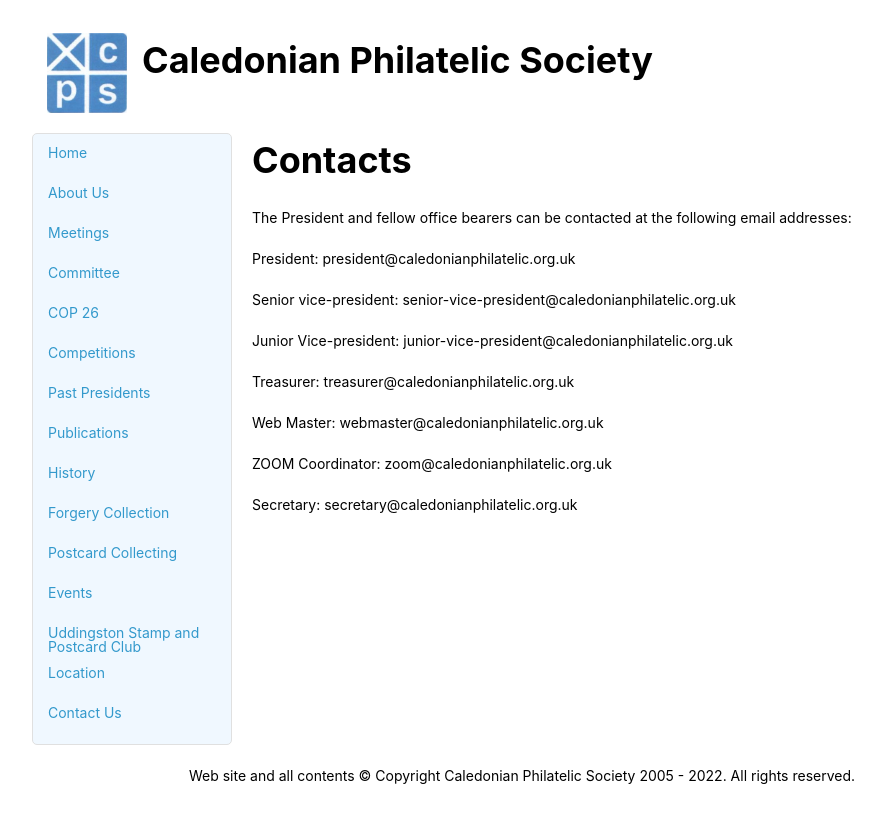
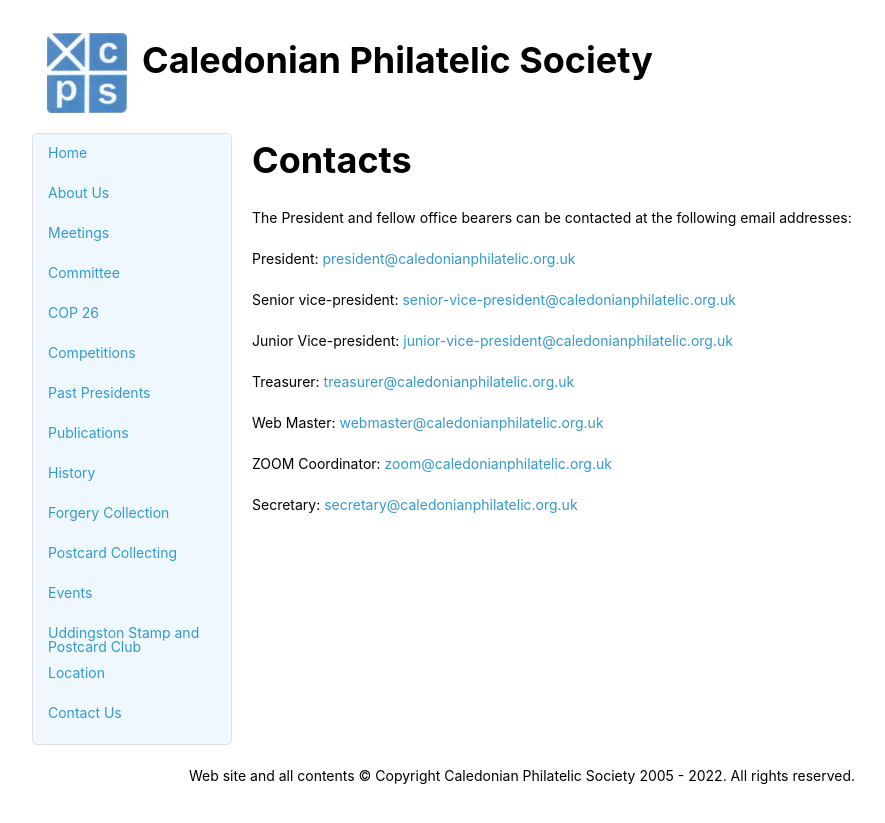
Before and after one commit to astalker/caledonian-stamps, a Jekyll site: the page built from contactus.md, in a window 1280 px wide. Shown: the top 823 px of the page, without its empty margins (118-1003 px from the left). Built offline with Jekyll 4.4.1, drawn with Linux system fonts in a browser that asks for light colours; our own code applies the rules of GitHub Pages for plain Markdown files; part of the change alters nothing that is shown.

Commit message:
Turn email in to links

```diff
--- a/contactus.md
+++ b/contactus.md
@@ -2,16 +2,16 @@
 
 The President and fellow office bearers can be contacted at the following email addresses:
 
-President: president@caledonianphilatelic.org.uk
+President: <a href="mailto:president@caledonianphilatelic.org.uk">president@caledonianphilatelic.org.uk</a>
 
-Senior vice-president: senior-vice-president@caledonianphilatelic.org.uk
+Senior vice-president: <a href="mailto:senior-vice-president@caledonianphilatelic.org.uk">senior-vice-president@caledonianphilatelic.org.uk</a>
 
-Junior Vice-president:	junior-vice-president@caledonianphilatelic.org.uk
+Junior Vice-president:	<a href="mailto:junior-vice-president@caledonianphilatelic.org.uk">junior-vice-president@caledonianphilatelic.org.uk</a>
 
-Treasurer: treasurer@caledonianphilatelic.org.uk
+Treasurer: <a href="mailto:treasurer@caledonianphilatelic.org.uk">treasurer@caledonianphilatelic.org.uk</a>
 
-Web Master: webmaster@caledonianphilatelic.org.uk
+Web Master: <a href="mailto:webmaster@caledonianphilatelic.org.uk">webmaster@caledonianphilatelic.org.uk</a>
 
-ZOOM Coordinator: zoom@caledonianphilatelic.org.uk
+ZOOM Coordinator: <a href="mailto:zoom@caledonianphilatelic.org.uk">zoom@caledonianphilatelic.org.uk</a>
 
-Secretary: secretary@caledonianphilatelic.org.uk
+Secretary: <a href="mailto:secretary@caledonianphilatelic.org.uk">secretary@caledonianphilatelic.org.uk</a>
```
